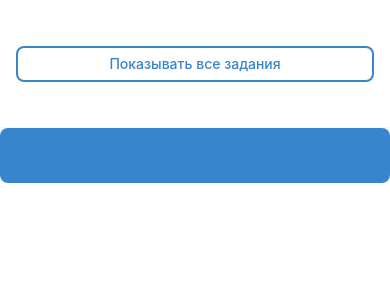
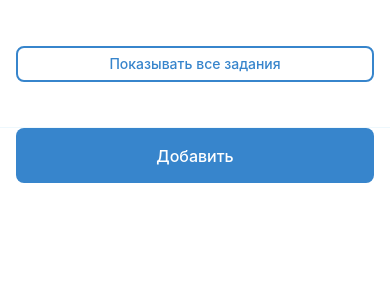
Before and after one commit to MagamedRus/todo-list, a React Native app: screen / in a window 390 px wide. Shown: the top 300 px of the page. Built offline with nearby package versions, Linux system fonts and the light colour scheme.

Commit message:
fix sizes BlueButton

```diff
--- a/src/components/BlueButton.tsx
+++ b/src/components/BlueButton.tsx
@@ -20,7 +20,7 @@ const styles = StyleSheet.create({
     display: 'flex',
     justifyContent: 'center',
     alignItems: 'center',
-    width: '100%',
+    marginHorizontal: 16,
     height: 55,
     backgroundColor: BackgroundColor.skyBlue,
     borderRadius: 8,
@@ -32,6 +32,6 @@ const styles = StyleSheet.create({
     fontSize: 16,
     lineHeight: 24,
     textAlign: 'center',
-    color: TextColor.skyBlue,
+    color: TextColor.white,
   },
 });
```
